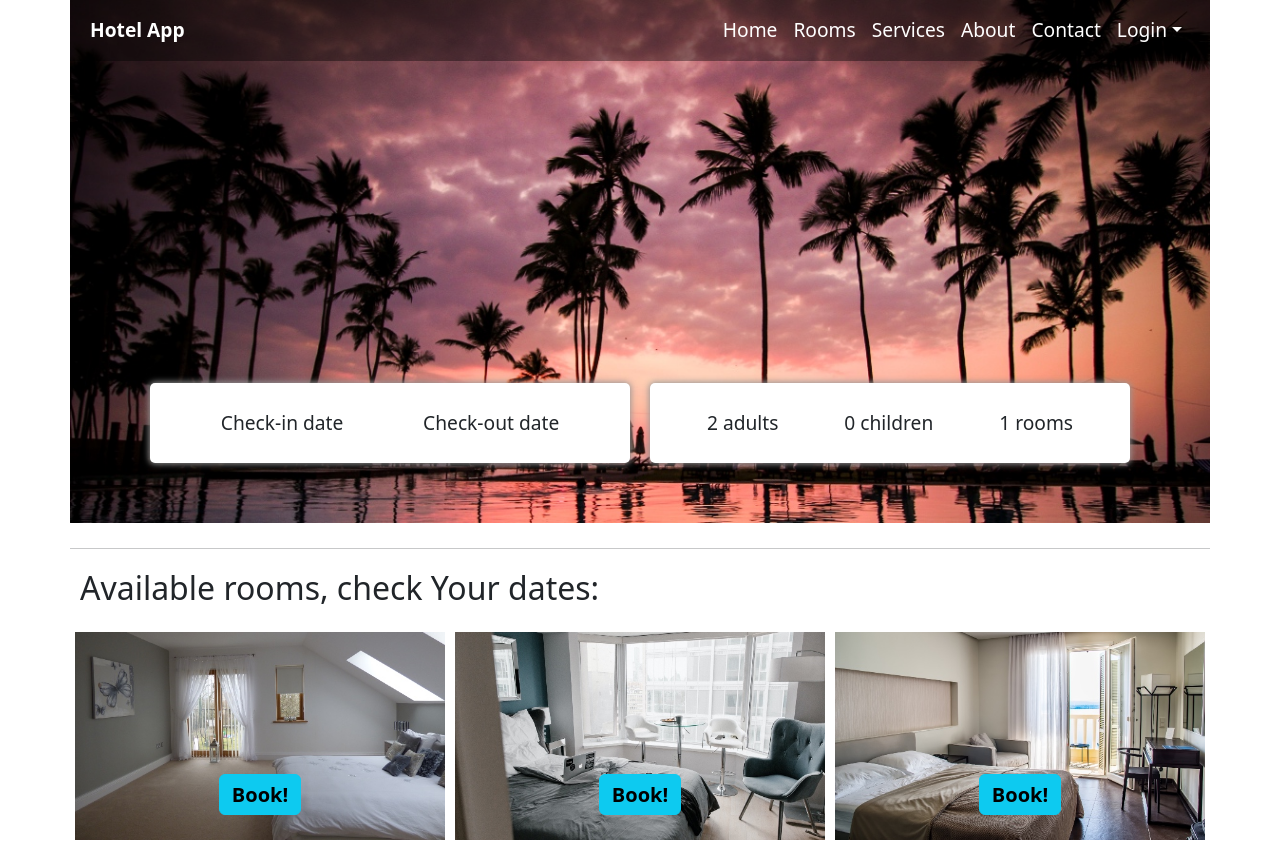
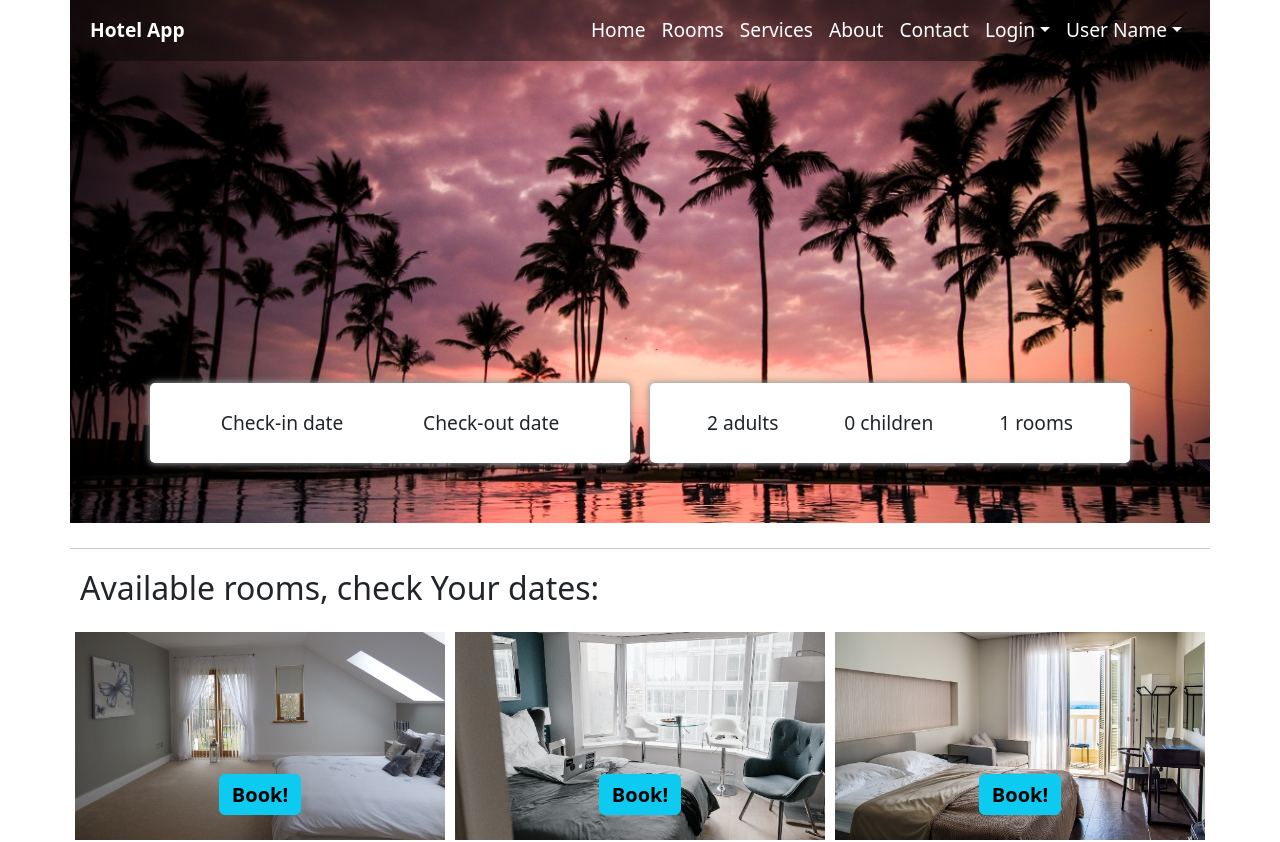
Before and after one commit to ValentynGenkin/Graduation_project_hotel_app, a React app in the folder client/: page / in a window 1280 px wide. Shown: the top 842 px of the page. Built offline with nearby package versions, Linux system fonts and the light colour scheme.

Commit message:
logged dropdown menu added

```diff
--- /dev/null
+++ b/client/src/components/LoggedDropdownMenu.jsx
@@ -0,0 +1,29 @@
+import NavDropdown from "react-bootstrap/NavDropdown";
+import React from "react";
+import { Link } from "react-router-dom";
+
+import "./CSS/LoginDropdownMenu.css";
+
+const LoggedDropdownMenu = () => {
+  return (
+    <NavDropdown
+      className="logged-dropdown-menu"
+      title="User Name"
+      id="basic-nav-dropdown"
+      align={{ sm: "end" }}
+    >
+      <NavDropdown.Item as={Link} to={"/"}>
+        Account
+      </NavDropdown.Item>
+      <NavDropdown.Item as={Link} to={"/"}>
+        Bookings
+      </NavDropdown.Item>
+
+      <NavDropdown.Item as={Link} to={"/"}>
+        Log out
+      </NavDropdown.Item>
+    </NavDropdown>
+  );
+};
+
+export default LoggedDropdownMenu;
--- a/client/src/components/NavigationBar.jsx
+++ b/client/src/components/NavigationBar.jsx
@@ -6,6 +6,7 @@ import LoginDropdownMenu from "./LoginDropdownMenu";
 import { Link } from "react-router-dom";
 
 import "./CSS/NavigationBar.css";
+import LoggedDropdownMenu from "./LoggedDropdownMenu";
 
 function NavigationBar() {
   return (
@@ -33,6 +34,7 @@ function NavigationBar() {
               Contact
             </Nav.Link>
             <LoginDropdownMenu />
+            <LoggedDropdownMenu />
           </Nav>
         </Navbar.Collapse>
       </Navbar>
```
Also changed, not shown: client/src/components/LoginedUserDropdownMenu.jsx (deleted).
